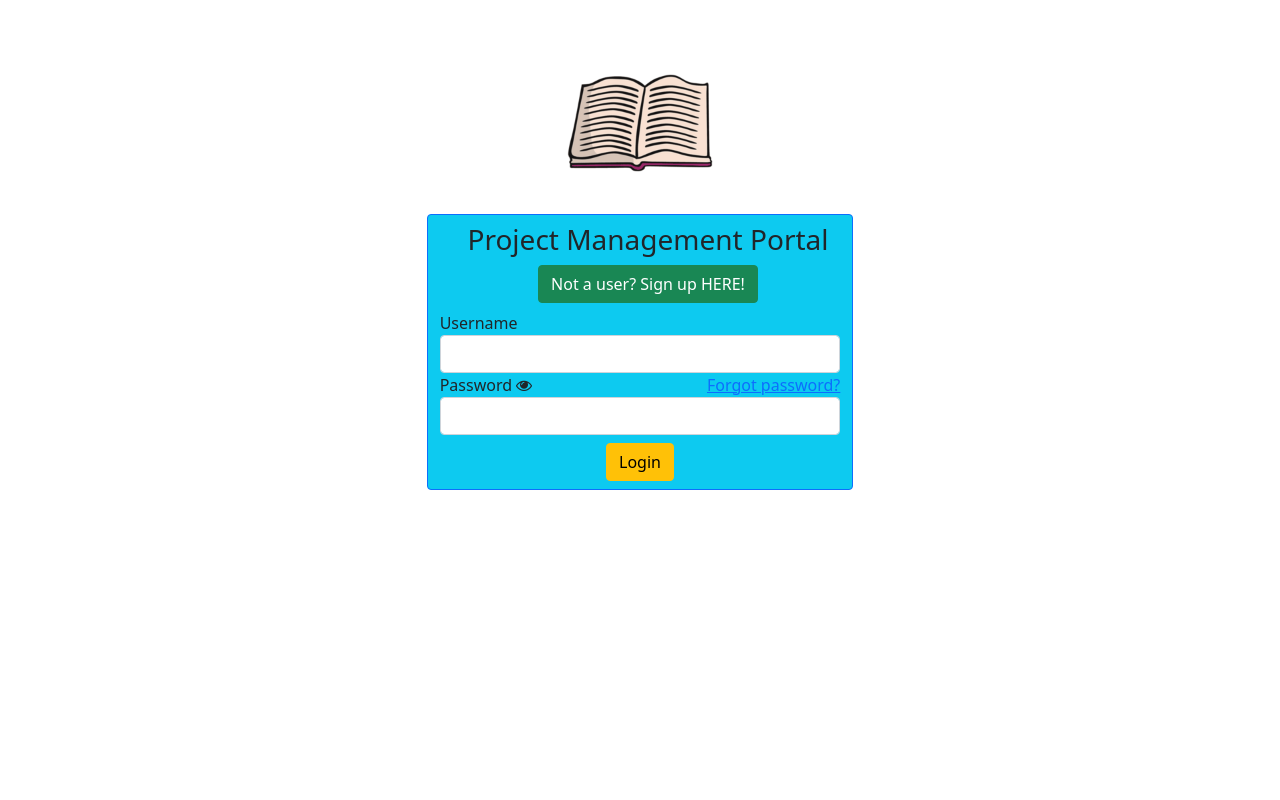
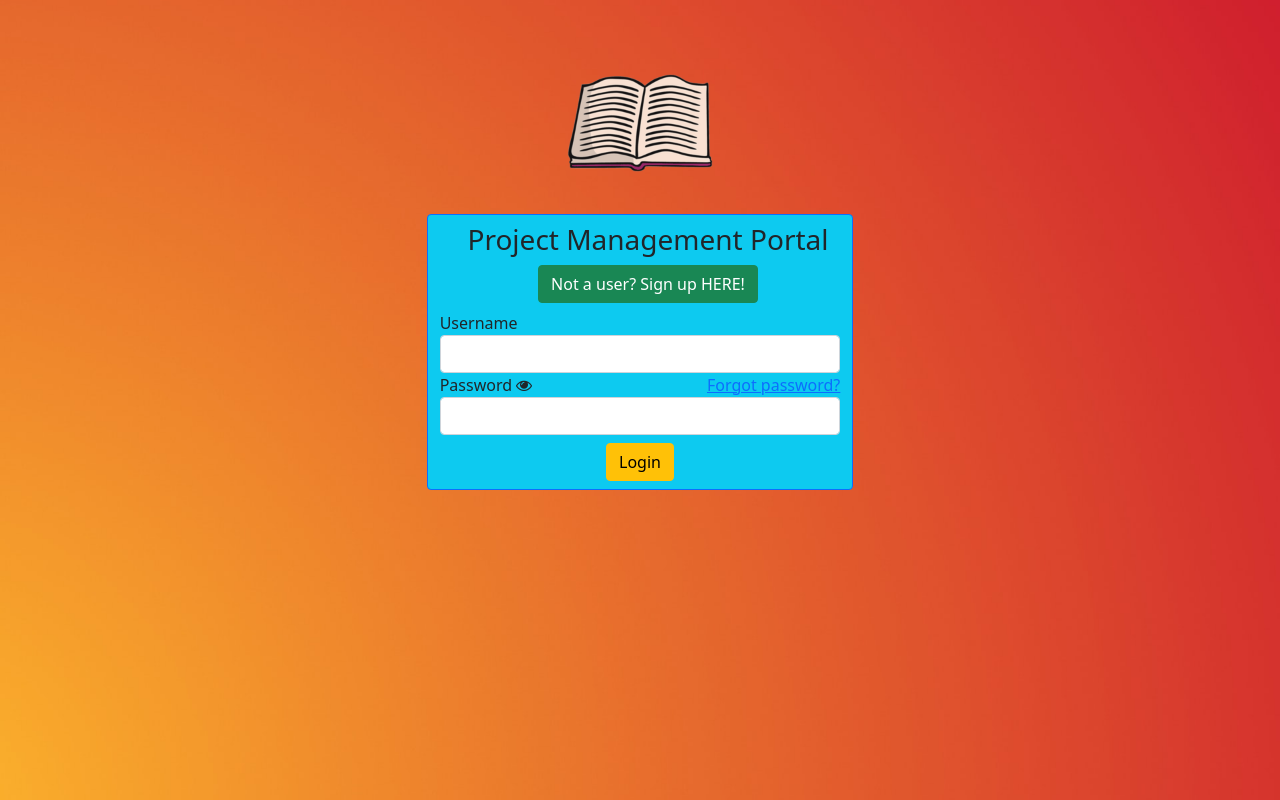
Before and after one commit to calvinsim2/GecoProjectManagementUI, an Angular app: page /login in a window 1280 px wide. Built offline with nearby package versions, Linux system fonts and the light colour scheme; a web font is replaced by a local one.

Commit message:
Add background

```diff
--- a/src/app/login/login.component.html
+++ b/src/app/login/login.component.html
@@ -1,7 +1,10 @@
+<div class="bg">
   <div class="container text-center mx-auto mt-5">
     <img src="assets/logo.jpg" width="150" alt="" />
   </div>
-<div class="container col-4 bg-info mx-auto my-3 border border-primary rounded">
+  <div
+    class="container col-4 bg-info mx-auto my-3 border border-primary rounded"
+  >
     <div class="container text-center m-2">
       <h3 class="account-title">Project Management Portal</h3>
 
@@ -29,7 +32,11 @@
         </div>
       </div>
       <div class="position-relative">
-      <input formControlName="Password" class="form-control" type="password" />
+        <input
+          formControlName="Password"
+          class="form-control"
+          type="password"
+        />
       </div>
 
       <div class="form-group text-center m-2">
@@ -43,3 +50,4 @@
       </div>
     </form>
   </div>
+</div>
--- a/src/app/login/login.component.scss
+++ b/src/app/login/login.component.scss
@@ -0,0 +1,12 @@
+.bg {
+  background-image: url("../../assets/images/bg.jpg");
+  background-size: cover;
+  background-position: center;
+  background-repeat: no-repeat;
+  height: 100vh;
+  width: 100vw;
+  position: absolute;
+  top: 0;
+  left: 0;
+  z-index: -1;
+}
--- a/src/app/management/all-user/all-user.component.html
+++ b/src/app/management/all-user/all-user.component.html
@@ -15,7 +15,6 @@
         <th scope="col">Email</th>
         <th scope="col">Role</th>
         <th scope="col">Current Team</th>
-        <th scope="col"></th>
         <th scope="col"></th>
         <th scope="col"></th>
       </tr>
```
Also changed, not shown: src/assets/images/bg.jpg (added). Lines whose indentation alone changed are shown as unchanged.
